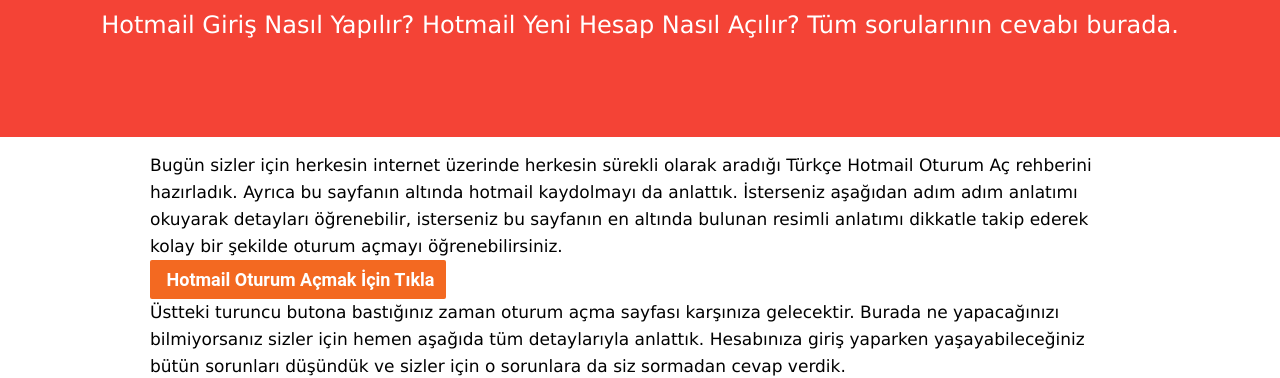
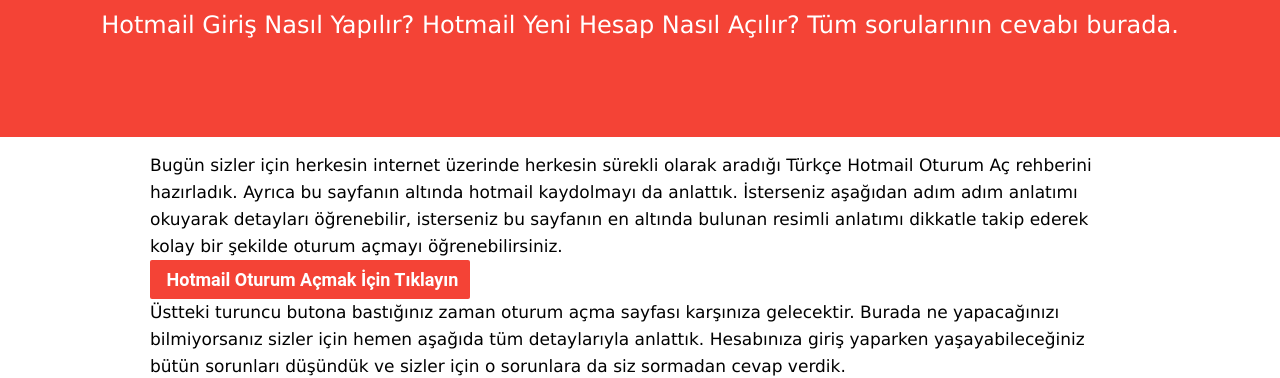
Before and after one commit to oturumac/oturumac.github.io, a plain HTML site: page index.html in a window 1280 px wide. Shown: the part 199-577 px from the top of the page. Drawn offline with Linux system fonts and the light colour scheme.

Commit message:
Update index.html

```diff
--- a/index.html
+++ b/index.html
@@ -245,7 +245,7 @@ hr{border:0;border-top:1px solid #eee;margin:20px 0}
 <div>
 <div style="font-family: &quot;verdana&quot;; font-size: 17px; line-height: 27px;">
 Bugün sizler için herkesin internet üzerinde herkesin sürekli olarak aradığı Türkçe Hotmail Oturum Aç rehberini hazırladık. Ayrıca bu sayfanın altında hotmail kaydolmayı da anlattık. İsterseniz aşağıdan adım adım anlatımı okuyarak detayları öğrenebilir, isterseniz bu sayfanın en altında bulunan resimli anlatımı dikkatle takip ederek kolay bir şekilde oturum açmayı öğrenebilirsiniz.<br />
-<a class="click-btn" href="https://goo.gl/7k2neR" rel="nofollow" style="background-color: #f36921; border-color: rgb(243, 105, 33); border-radius: 2px; box-sizing: border-box; color: white; display: inline-block; font-family: Roboto, sans-serif; font-size: 18px; font-weight: bold; padding: 6px 12px; text-align: center; text-decoration: none;" target="_blank">&nbsp;Hotmail Oturum Açmak İçin Tıkla</a>
+<a class="click-btn" href="https://goo.gl/7k2neR" rel="nofollow" style="background-color: #f44336; border-color: rgb(243, 105, 33); border-radius: 2px; box-sizing: border-box; color: white; display: inline-block; font-family: Roboto, sans-serif; font-size: 18px; font-weight: bold; padding: 6px 12px; text-align: center; text-decoration: none;" target="_blank">&nbsp;Hotmail Oturum Açmak İçin Tıklayın</a>
 <br />
 Üstteki turuncu butona bastığınız zaman oturum açma sayfası karşınıza gelecektir. Burada ne yapacağınızı bilmiyorsanız sizler için hemen aşağıda tüm detaylarıyla anlattık. Hesabınıza giriş yaparken yaşayabileceğiniz bütün sorunları düşündük ve sizler için o sorunlara da siz sormadan cevap verdik.
 </div>
```
